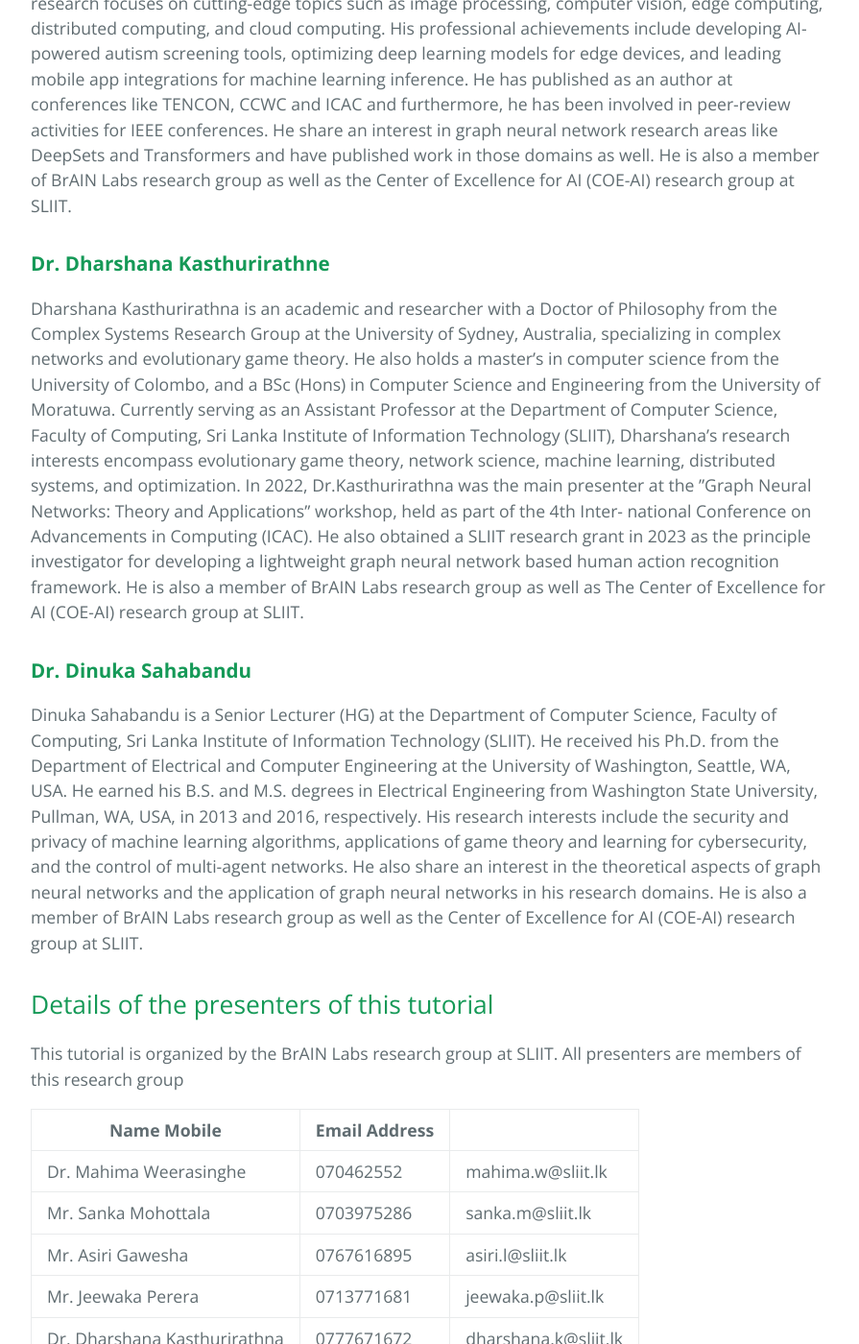
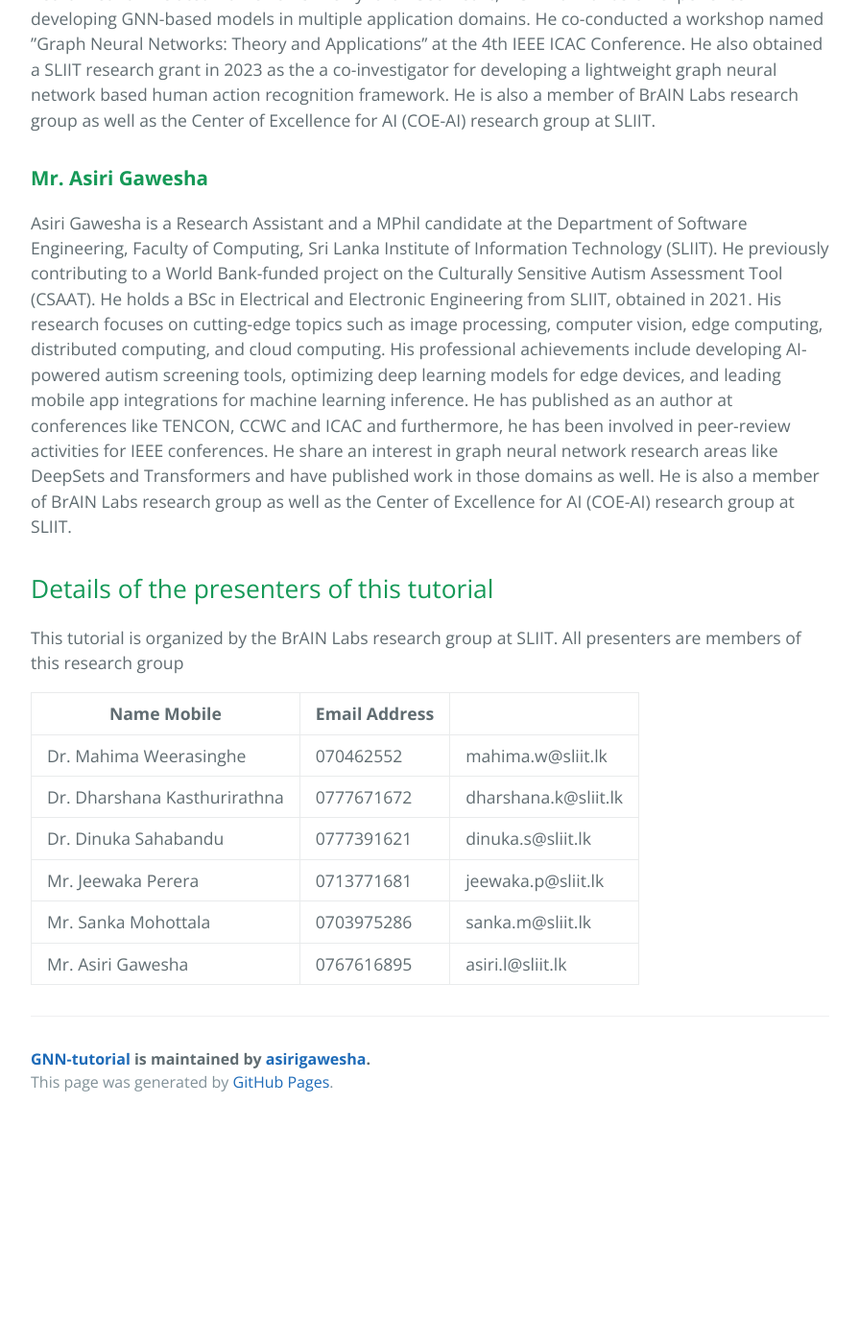
Before and after one commit to asirigawesha/GNN-tutorial, a Jekyll site: the page built from index.md, in a window 1280 px wide and 1400 px high, scrolled down 5530 px. Shown: the whole window at 96% size, without its empty margins (192-1087 px from the left). Built offline with Jekyll 4.4.1, drawn with Linux system fonts in a browser that asks for light colours; after the commit the page ends 6701 px from its top, so only the background shows below that; some of the changed text lies outside the part shown.

Commit message:
update profiles

```diff
--- a/index.md
+++ b/index.md
@@ -3,10 +3,6 @@ layout: default
 ---
 
 <!-- **\[UPDATE\]** We kindly ask you to fill in this [anonymous form](https://docs.google.com/forms/d/1Am4LBsYtyOVzo3axIRqYOC7vHOB5BQ9aSMyvTsjjF7I/edit) regarding the overall quality of the tutorial. As we are planning to present it to other venues, your feedback might be extremely important for us 🙏🙂 -->
-
-## Overview of the Tutorial
-
-This workshop is designed to provide participants with an in-depth understanding of TinyML (Tiny Machine Learning), focusing on compression techniques, practical applications like keyword spotting and plant disease identification, and the development of end-to-end pipelines. By combining theoretical insights and hands-on sessions, participants will gain the skills necessary to implement TinyML in real-world scenarios.
 
 ## **Facilitators Team**
 <p align="center">
@@ -58,21 +54,6 @@ Sri Lanka Institute of Information Technology (SLIIT).
 | 10:40 – 11:20 (40 min) | - New frontiers of GNN                         | Mr. Jeewaka Perera         |
 | 11:20 – 11:30 (10 min) | - Q and A session                              | All resource persons will be present |
 
-
-## Target Audience
-This workshop is suitable for:
-- Machine learning enthusiasts, students, and professionals interested in edge AI.
-- Developers aiming to optimize ML models for resource-constrained devices.
-- Educators and researchers exploring the latest advancements in TinyML.
-
-## Learning Objectives
-
-Participants will:
-1. Understand the significance and applications of TinyML.
-2. Explore key model compression techniques: Quantization and Pruning.
-3. Develop TinyML models for head pose estimation.
-4. Gain proficiency in tools like Google Colab, TFLite, and Android Studio for TinyML deployment.
-5. Discover emerging research opportunities in TinyML and brainstorm innovative use cases.
 
 ## Workshop Agenda
 ### **Introduction**
@@ -164,33 +171,12 @@ research group at SLIIT.
 Asiri Gawesha is a Research Assistant and a MPhil candidate at the Department of Software
 Engineering, Faculty of Computing, Sri Lanka Institute of Information Technology (SLIIT). He previously contributing to a World Bank-funded project on the Culturally Sensitive Autism Assessment Tool (CSAAT). He holds a BSc in Electrical and Electronic Engineering from SLIIT,
 obtained in 2021. His research focuses on cutting-edge topics such as image processing, computer vision, edge computing, distributed computing, and cloud computing. His professional achievements include developing AI-powered autism screening tools, optimizing deep learning models for
-edge devices, and leading mobile app integrations for machine learning inference. He has published
-as an author at conferences like TENCON, CCWC and ICAC and furthermore, he has been involved in peer-review activities for IEEE conferences. He share an interest in graph neural network
-research areas like DeepSets and Transformers and have published work in those domains as well.
-He is also a member of BrAIN Labs research group as well as the Center of Excellence for AI
+edge devices, and leading mobile app integrations for machine learning inference. He has published as an author at conferences like TENCON, CCWC and ICAC and furthermore, he has been involved in peer-review activities for IEEE conferences. He share an interest in graph neural network
+research areas like DeepSets and Transformers and have published work in those domains as well. He is also a member of BrAIN Labs research group as well as the Center of Excellence for AI
 (COE-AI) research group at SLIIT.
 
-### **Dr. Dharshana Kasthurirathne**
-<!-- ![Dr. Dinuka Sahabandu](path/to/image.jpg) -->
-Dharshana Kasthurirathna is an academic and researcher with a Doctor of Philosophy from the
-Complex Systems Research Group at the University of Sydney, Australia, specializing in complex
-networks and evolutionary game theory. He also holds a master’s in computer science from the
-University of Colombo, and a BSc (Hons) in Computer Science and Engineering from the University of Moratuwa. Currently serving as an Assistant Professor at the Department of Computer Science, Faculty of Computing, Sri Lanka Institute of Information Technology (SLIIT), Dharshana’s research interests encompass evolutionary game theory, network science, machine learning, distributed systems, and optimization. In 2022, Dr.Kasthurirathna was the main presenter at the ”Graph Neural Networks: Theory and Applications” workshop, held as part of the 4th Inter-
-national Conference on Advancements in Computing (ICAC). He also obtained a SLIIT research grant in 2023 as the principle investigator for developing a lightweight graph neural network based human action recognition framework. He is also a member of BrAIN Labs research group as well
-as The Center of Excellence for AI (COE-AI) research group at SLIIT.
 
-### **Dr. Dinuka Sahabandu**
-<!-- ![Dr. Dinuka Sahabandu](path/to/image.jpg) -->
-Dinuka Sahabandu is a Senior Lecturer (HG) at the Department of Computer Science, Faculty of
-Computing, Sri Lanka Institute of Information Technology (SLIIT). He received his Ph.D. from
-the Department of Electrical and Computer Engineering at the University of Washington, Seattle,
-WA, USA. He earned his B.S. and M.S. degrees in Electrical Engineering from Washington State
-University, Pullman, WA, USA, in 2013 and 2016, respectively. His research interests include the
-security and privacy of machine learning algorithms, applications of game theory and learning for
-cybersecurity, and the control of multi-agent networks. He also share an interest in the theoretical
-aspects of graph neural networks and the application of graph neural networks in his research
-domains. He is also a member of BrAIN Labs research group as well as the Center of Excellence
-for AI (COE-AI) research group at SLIIT.
+
 
 
 ## Details of the presenters of this tutorial
@@ -200,13 +186,8 @@ of this research group
 | Name                          Mobile      | Email Address          |
 |-------------------------------------------|------------------------|
 | Dr. Mahima Weerasinghe        | 070462552  | mahima.w@sliit.lk     |
+| Dr. Dharshana Kasthurirathna  | 0777671672 | dharshana.k@sliit.lk  |
+| Dr. Dinuka Sahabandu          | 0777391621 | dinuka.s@sliit.lk     |
+| Mr. Jeewaka Perera            | 0713771681 | jeewaka.p@sliit.lk    |
 | Mr. Sanka Mohottala           | 0703975286 | sanka.m@sliit.lk      |
 | Mr. Asiri Gawesha             | 0767616895 | asiri.l@sliit.lk      |
-| Mr. Jeewaka Perera            | 0713771681 | jeewaka.p@sliit.lk    |
-| Dr. Dharshana Kasthurirathna  | 0777671672 | dharshana.k@sliit.lk  |
-| Dr. Dinuka Sahabandu          | 0777391621 | dinuka.s@sliit.lk     |
-
-
-
-## Conclusion
-This workshop offers a comprehensive introduction to TinyML, emphasizing practical skills and future possibilities. Join us to unlock the potential of machine learning on tiny devices and revolutionize edge computing!
```
Also changed, not shown: other parts of index.md (+26 -0 lines), 6 other files.
